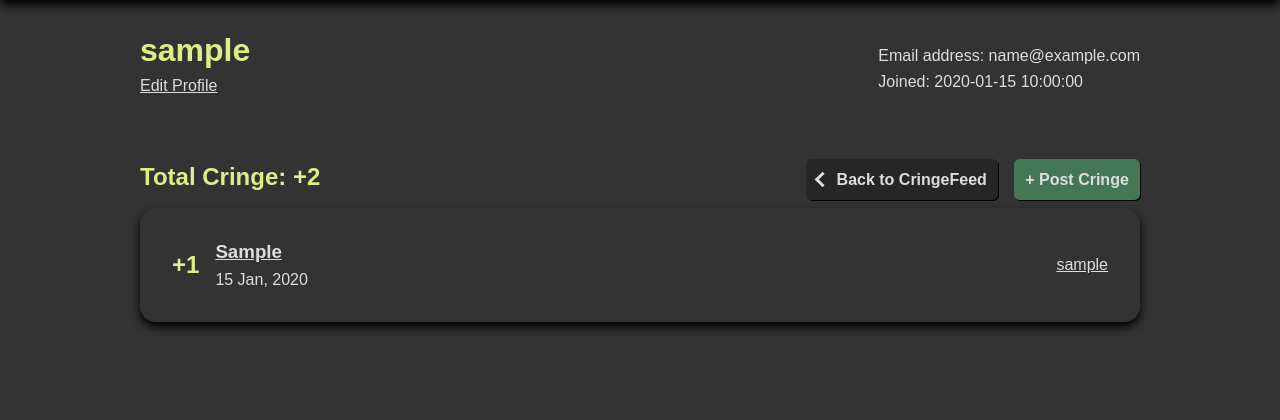
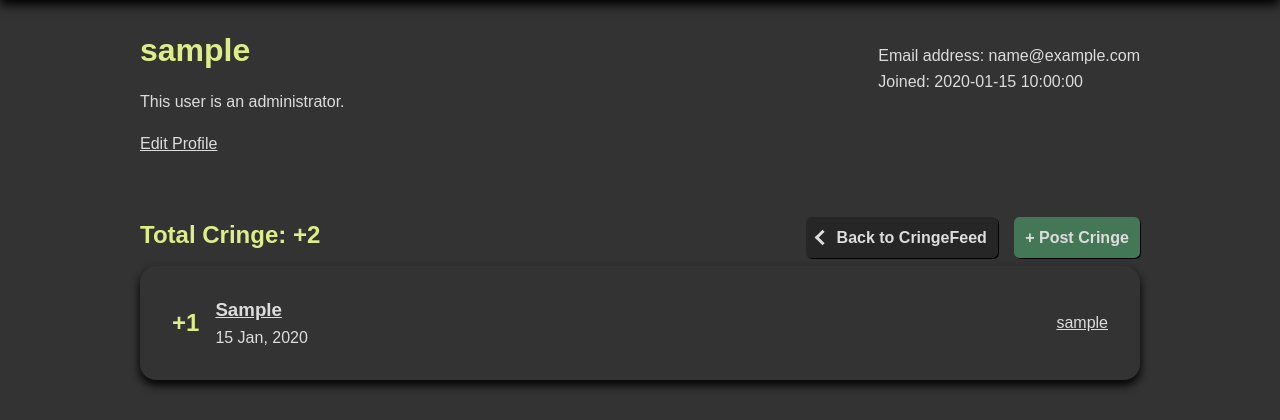
Before and after one commit to cptchuckles/cringeit, a Flask app: page /users/1 in a window 1280 px wide. Shown: the part 104-524 px from the top of the page. Run offline with Flask 3, Linux system fonts and the light colour scheme; the visitor is signed in with stand-in values (Sample User, id 1); tables that the repository leaves empty hold one stand-in row (values such as "Sample post").

Commit message:
Show admin status on user profile

```diff
--- a/flask_app/templates/views/user/show.html
+++ b/flask_app/templates/views/user/show.html
@@ -6,6 +6,9 @@
     <div class="wide row">
         <div class="column">
             <h1>{{ user.username }}</h1>
+            {% if user.is_admin %}
+            <p>This user is an administrator.</p>
+            {% endif %}
             {% if auth_user.id == user.id or auth_user.is_admin %}
             <a href="/users/{{ user.id }}/edit">Edit Profile</a>
             {% endif %}
```
